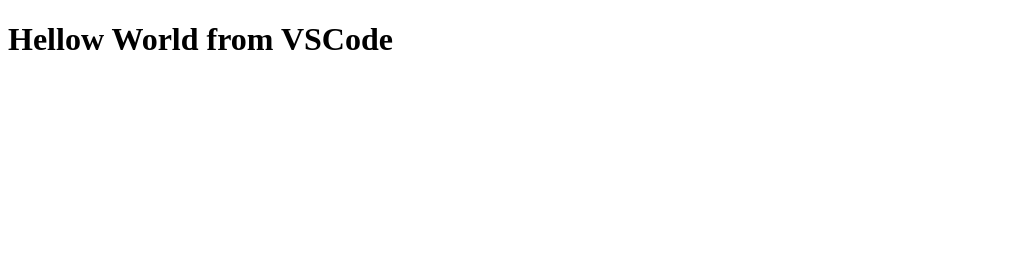
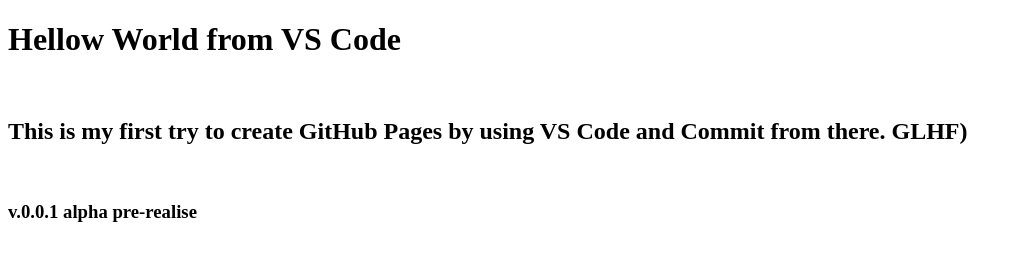
Before and after one commit to k0tik0/fred, a plain HTML site: page index.html in a window 1280 px wide. Shown: the whole page, without its empty margins (0-1022 px from the left). Drawn offline with Linux system fonts and the light colour scheme.

Commit message:
Changes from my pc vscode

```diff
--- a/index.html
+++ b/index.html
@@ -4,6 +4,10 @@
         <!-- head definitions go here -->
     </head>
     <body>
-        <h1>Hellow World from VSCode</h1>
+        <h1>Hellow World from VS Code</h1>
+        <br>
+        <h2>This is my first try to create GitHub Pages by using VS Code and Commit from there. GLHF)</h2>
+        <br>
+        <h3>v.0.0.1 alpha pre-realise</h3>
     </body>
 </html>
```
